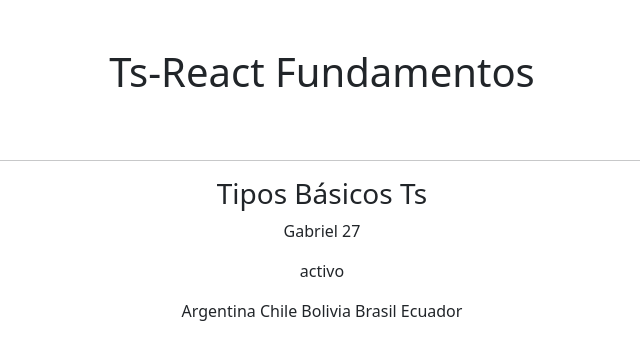
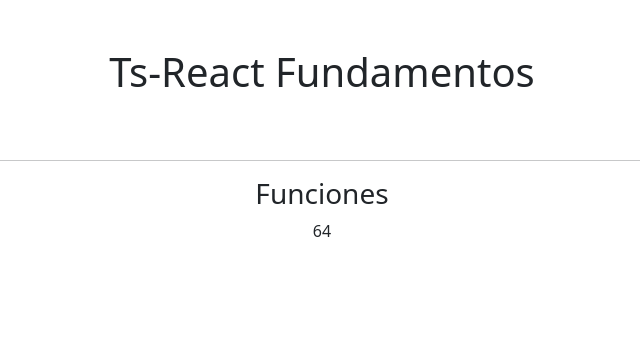
Before and after one commit to Gabipretel/React-Native, a React (Create React App) app in the folder 01-fundamentos/: page / in a window 1280 px wide. Shown: the top 360 px of the page, without its empty margins (318-958 px from the left). Built offline with nearby package versions, Linux system fonts and the light colour scheme.

Commit message:
tipos,objetos,funciones

```diff
--- a/01-fundamentos/src/App.tsx
+++ b/01-fundamentos/src/App.tsx
@@ -1,11 +1,15 @@
-import TiposBasicos from './typescript/TiposBasicos'
+// import TiposBasicos from './typescript/TiposBasicos'
+// import ObjetosLiterales from './typescript/ObjetosLiterales'
+import Funciones from './typescript/Funciones'
 const App = () => {
   return (
 
     <div className='container text-center'>
       <h1 className='p-5'>Ts-React Fundamentos</h1>
       <hr />
-      <TiposBasicos/>
+      {/* <TiposBasicos/> */}
+      {/* <ObjetosLiterales/> */}
+      <Funciones/>
     </div>
   )
 }
--- /dev/null
+++ b/01-fundamentos/src/typescript/Funciones.tsx
@@ -0,0 +1,14 @@
+const Funciones = () => {
+  const sum = (a: number, b: number): number => {
+    return Math.pow(a, b);
+  };
+
+  return (
+    <>
+      <h3>Funciones</h3>
+      <p>{sum(4, 3)}</p>
+    </>
+  );
+};
+
+export default Funciones;
--- /dev/null
+++ b/01-fundamentos/src/typescript/ObjetosLiterales.tsx
@@ -0,0 +1,31 @@
+interface Person {
+  name: string;
+  lastName: string;
+  age: number;
+  location: Location;
+}
+
+interface Location {
+  dir: string;
+  dir_num: number;
+}
+
+const ObjetosLiterales = () => {
+  const person: Person = {
+    name: "Gabriel",
+    lastName: "Pretel",
+    age: 27,
+    location: {
+      dir: "Calle 104",
+      dir_num: 135,
+    },
+  };
+  return (
+    <>
+      <h3>TS-Objetos Literales-</h3>
+      <p>{JSON.stringify(person, null, 4)}</p>
+    </>
+  );
+};
+
+export default ObjetosLiterales;
--- a/01-fundamentos/src/typescript/TiposBasicos.tsx
+++ b/01-fundamentos/src/typescript/TiposBasicos.tsx
@@ -1,4 +1,4 @@
-
+import '../styles.css'
 const TiposBasicos = () => {
     const name: string = 'Gabriel'
     const age: number = 27
```
Also changed, not shown: 01-fundamentos/src/styles.css (added).
